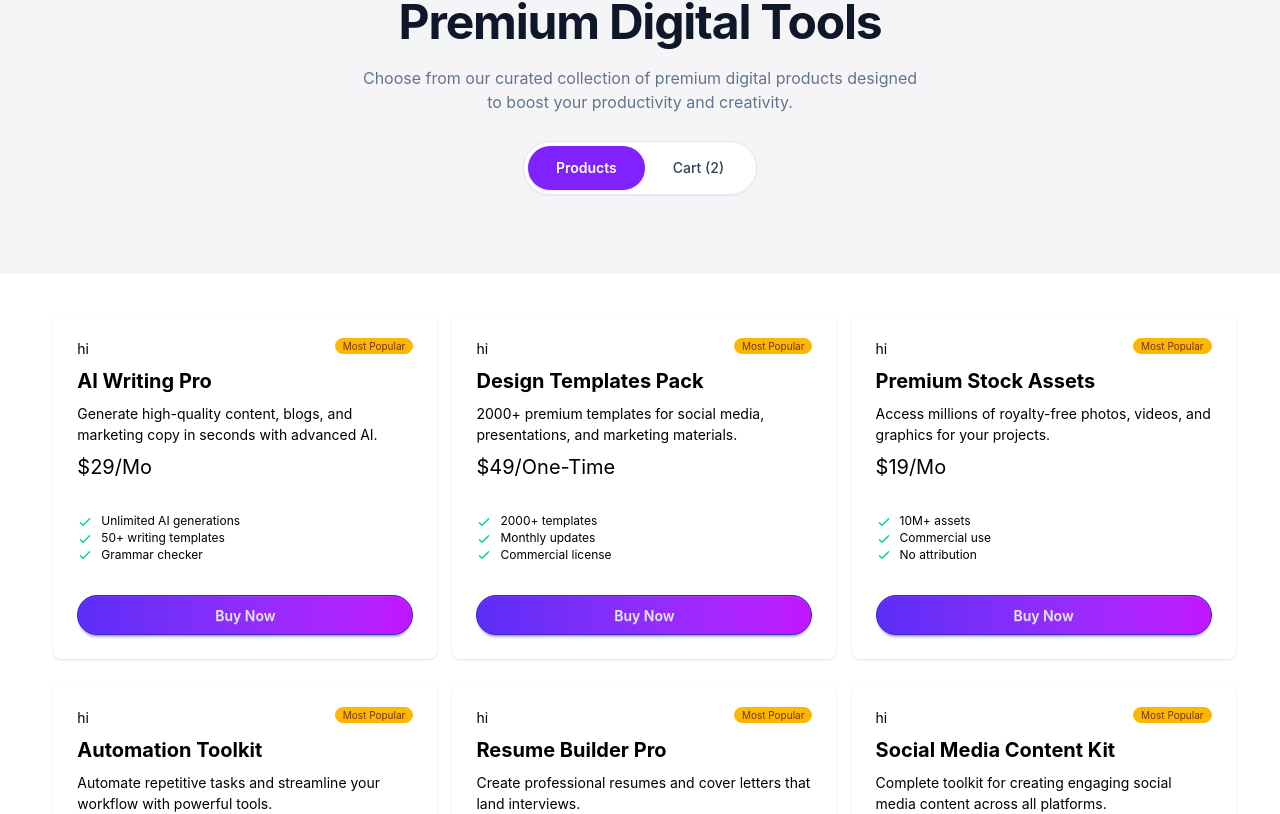
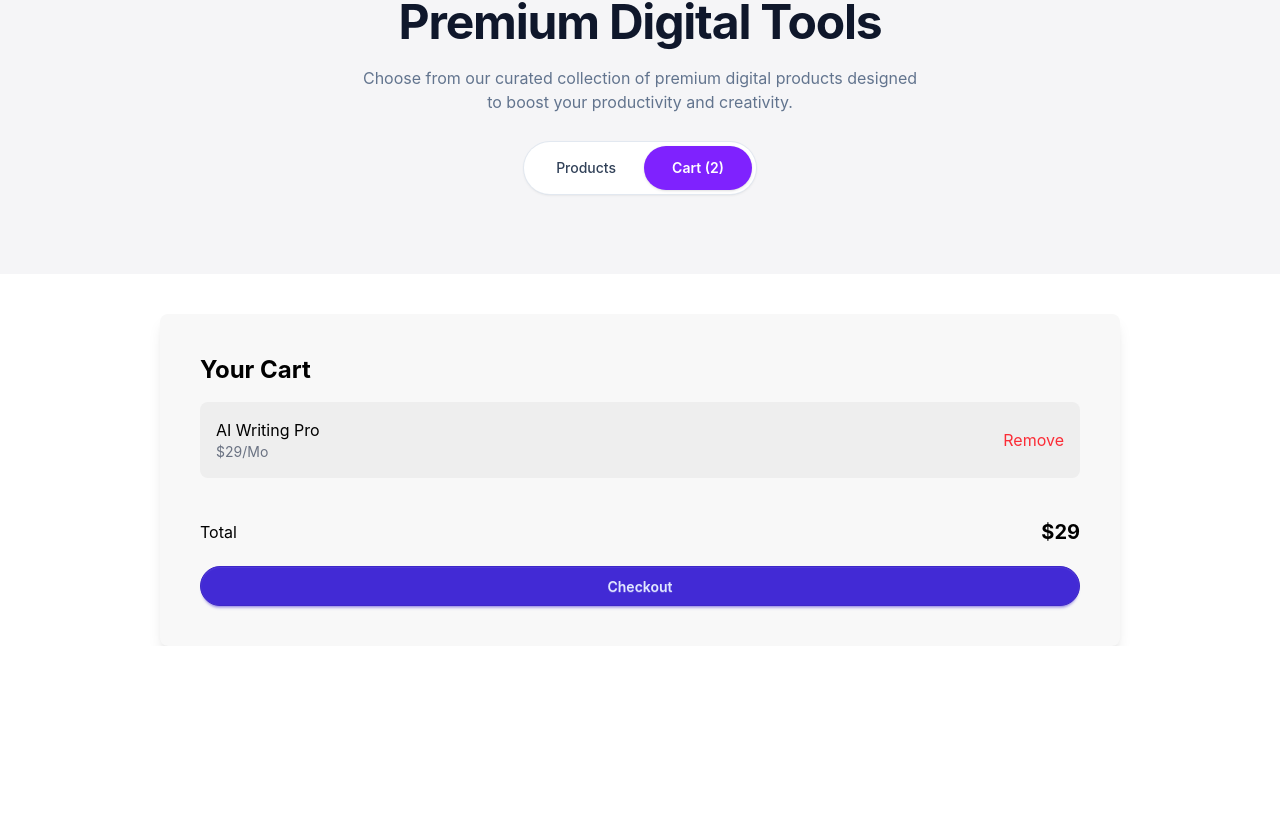
Before and after one commit to Ahnaf-Afif/assignment-06, a React (Vite) app: page / in a window 1280 px wide. Shown: the part 890-1704 px from the top of the page. After the commit the page ends 1536 px from the top, so only its background shows below. Built offline with nearby package versions, Linux system fonts and the light colour scheme.

Commit message:
cart design done

```diff
--- a/src/App.jsx
+++ b/src/App.jsx
@@ -5,15 +5,18 @@ import UserRating from "./components/UserRating/UserRating.jsx";
 import ProductCard from "./components/Products/ProductCard.jsx";
 import ProductList from "./components/Products/ProductList.jsx";
 import DigitalTools from "./components/DigitalTools/DigitalTools.jsx";
+import Cart from "./components/Cart/Cart.jsx";
+import { useState } from "react";
 
 const App = () => {
+  const [activeTab, setActiveTab] = useState("cart");
   return (
     <div data-theme="light" className="min-h-screen bg-white text-black">
       <Navbar />
       <Hero />
       <UserRating />
-      <DigitalTools />
-      <ProductList />
+      <DigitalTools setActiveTab={setActiveTab} activeTab={activeTab} />
+      {activeTab === "products" ? <ProductList /> : <Cart />}
     </div>
   );
 };
--- /dev/null
+++ b/src/components/Cart/Cart.jsx
@@ -0,0 +1,29 @@
+import React from "react";
+
+const Cart = () => {
+  return (
+    <div>
+      <div className="max-w-9/12 mx-auto mt-10 p-10 shadow-lg rounded-lg bg-base-200">
+        <p className="text-2xl font-bold mb-4">Your Cart</p>
+        <div className="flex justify-between items-center bg-base-300 p-4 rounded-lg">
+          <div>
+            <p>AI Writing Pro</p>
+            <p className="text-sm text-gray-500">$29/Mo</p>
+          </div>
+          <div>
+            <button className=" text-red-500 cursor-pointer">Remove</button>
+          </div>
+        </div>
+        <div className="flex justify-between items-center pt-10 pb-5">
+          <p>Total</p>
+          <p className="font-bold text-xl">$29</p>
+        </div>
+        <button className="btn btn-primary rounded-full w-full">
+          Checkout
+        </button>
+      </div>
+    </div>
+  );
+};
+
+export default Cart;
--- a/src/components/DigitalTools/DigitalTools.jsx
+++ b/src/components/DigitalTools/DigitalTools.jsx
@@ -1,6 +1,6 @@
 import React from "react";
 
-const DigitalTools = () => {
+const DigitalTools = ({ setActiveTab, activeTab }) => {
   return (
     <section className="w-full bg-[#f5f5f7] py-16 md:py-20">
       <div className="mx-auto max-w-5xl px-4 text-center">
@@ -17,10 +17,24 @@ const DigitalTools = () => {
 
         <div className="mt-7 flex justify-center">
           <div className="flex items-center rounded-full bg-white p-1 shadow-sm ring-1 ring-slate-200">
-            <button className="rounded-full bg-violet-600 px-7 py-3 text-sm font-semibold text-white shadow">
+            <button
+              onClick={() => setActiveTab("products")}
+              className={
+                activeTab === "products"
+                  ? "rounded-full bg-violet-600 px-7 py-3 text-sm font-semibold text-white shadow"
+                  : "cursor-pointer rounded-full px-7 py-3 text-sm font-medium text-slate-700"
+              }
+            >
               Products
             </button>
-            <button className="rounded-full px-7 py-3 text-sm font-medium text-slate-700">
+            <button
+              onClick={() => setActiveTab("cart")}
+              className={
+                activeTab === "cart"
+                  ? "rounded-full bg-violet-600 px-7 py-3 text-sm font-semibold text-white shadow"
+                  : "cursor-pointer rounded-full px-7 py-3 text-sm font-medium text-slate-700"
+              }
+            >
               Cart (2)
             </button>
           </div>
```
Also changed, not shown: src/components/DigitalTools/DigitalTools.css (added).
